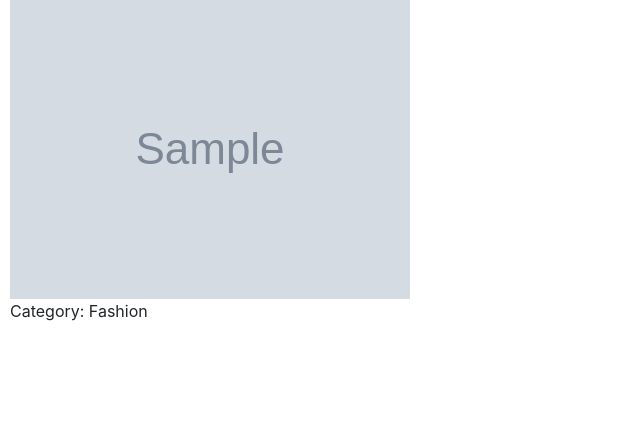
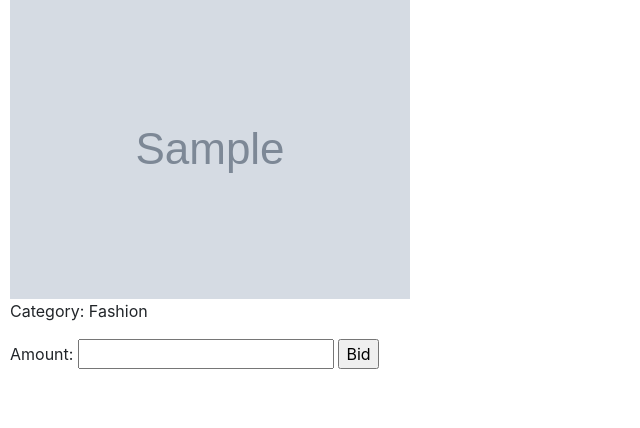
Before and after one commit to cdramirezh/commerce, a Django app: page /auction/1 in a window 1280 px wide. Shown: the part 330-758 px from the top of the page, without its empty margins (0-640 px from the left). Run offline with Django 3.2, Linux system fonts and the light colour scheme; a user stored in the database is signed in; tables that the repository leaves empty hold one stand-in row (values such as "Sample post"); grey boxes marked "Sample" are stand-in pictures; some libraries are stand-ins or nearby versions.

Commit message:
Implemented bid button. To enhance/fix: Bid creator can bid on their own bid. Bidding error message is not presented in Auction url, nor in Bid input Field

```diff
--- a/auctions/forms.py
+++ b/auctions/forms.py
@@ -1,5 +1,5 @@
 from django.forms import ModelForm
-from .models import Auction
+from .models import Auction, Bid
 
 class AuctionForm(ModelForm):
     class Meta:
--- a/auctions/templates/auctions/auction_page.html
+++ b/auctions/templates/auctions/auction_page.html
@@ -20,6 +20,16 @@
         <img src="{{ auction.image }}" alt="This auction has no image">
         <p>Category: {{ auction.get_category_display }}</p>
 
+        {% if user.is_authenticated and auction.is_active %}
+            <form action="{% url 'bid' auction.id %}" method="POST">
+                {% csrf_token %}
+                <label for="id_amount">Amount:</label>
+                <input id="id_amount" type="number" name="amount" min="{{ min_bid_value }}" required="">
+                <input type="submit" value="Bid">
+            </form>
+        {% else %}
+        {% endif %}
+
     {% endif %}
 
 {% endblock %}
--- a/auctions/templates/auctions/create_auction.html
+++ b/auctions/templates/auctions/create_auction.html
@@ -6,7 +6,7 @@
     {% endif %}
 <form action="{% url 'create_auction' %}" method="POST">
     {% csrf_token %}
-    {{ form }}
+    {{ form.as_p }}
     <input type="submit" value="submit">
 </form>
 
--- a/auctions/urls.py
+++ b/auctions/urls.py
@@ -9,5 +9,6 @@ urlpatterns = [
     path("register", views.register, name="register"),
     path("create_auction", views.create_auction, name='create_auction'),
     path("auction/<int:auction_id>", views.auction_page, name='auction'),
-    path("toggle_watchlist/<int:auction_id>", views.toggle_watchlist, name='toggle_watchlist')
+    path("toggle_watchlist/<int:auction_id>", views.toggle_watchlist, name='toggle_watchlist'),
+    path("bid/<int:auction_id>", views.bid, name='bid')
 ]
--- a/auctions/views.py
+++ b/auctions/views.py
@@ -1,12 +1,12 @@
 from django.contrib.auth import authenticate, login, logout
 from django.contrib.auth.decorators import login_required
-from django.core.exceptions import ObjectDoesNotExist
+from django.core.exceptions import ObjectDoesNotExist, ValidationError
 from django.db import IntegrityError
 from django.http import HttpResponse, HttpResponseRedirect
 from django.shortcuts import render
 from django.urls import reverse
 from .forms import AuctionForm
-from .models import User, Auction
+from .models import User, Auction, Bid
 
 
 def index(request):
@@ -90,6 +90,7 @@ def create_auction(request):
 
 
 def auction_page(request,auction_id):
+    #Ensure the requested auction exists
     try:
         auction = Auction.objects.get(id=auction_id)
     except ObjectDoesNotExist:
@@ -97,20 +98,26 @@ def auction_page(request,auction_id):
             'message': 'There was a problem getting the requested auction'
         })
 
+    #Ensure the user is logged In
     try:
         auction_in_watchlist = auction in request.user.watchlist.all()
-        if auction_in_watchlist: watchlist_message = 'Remove from Watchlist'
-        else: watchlist_message = 'Add to Watchlist'
-
-        return render(request, "auctions/auction_page.html", {
-            'auction': auction,
-            'watchlist_message': watchlist_message
-        })
 
     except AttributeError:
         return render(request, "auctions/auction_page.html", {
             'auction': auction
         })
+
+    #Define watchlist button message
+    if auction_in_watchlist: watchlist_message = 'Remove from Watchlist'
+    else: watchlist_message = 'Add to Watchlist'
+
+    min_bid_value = auction.price + 1
+
+    return render(request, "auctions/auction_page.html", {
+        'auction': auction,
+        'watchlist_message': watchlist_message,
+        'min_bid_value': min_bid_value
+    })
 
 @login_required(login_url='login')
 def toggle_watchlist(request, auction_id):
@@ -130,3 +137,38 @@ def toggle_watchlist(request, auction_id):
         request.user.watchlist.add(auction)
 
     return HttpResponseRedirect(reverse("auction", args=(auction_id,)))
+
+@login_required(login_url='login')
+def bid(request, auction_id):
+
+    if request.method == 'POST':
+
+        # Ensure User has not changed the amount input name
+        try:
+            amount = int(request.POST['amount'])
+        except:
+            #Implement something better, like redirecting to auction_page
+            # with an error message on the bid form
+            return render(request, "auctions/auction_page.html", {
+                'message': 'Error in bid amount Field'
+            })
+
+        user = request.user
+
+        try:
+            auction = Auction.objects.get(id=auction_id)
+        except ObjectDoesNotExist:
+            return HttpResponseRedirect(reverse("auction", args=(auction_id,)))
+
+        bid = Bid(amount=amount,user=user,auction=auction)
+        try:
+            bid.clean()
+        except ValidationError:
+            # Error should be presented in auction url.
+            # Error message should be on the bid input itself
+            return render(request, "auctions/auction_page.html", {
+                'message': 'Error in bid amount'
+            })
+        bid.save()
+
+    return HttpResponseRedirect(reverse("auction", args=(auction_id,)))
```
